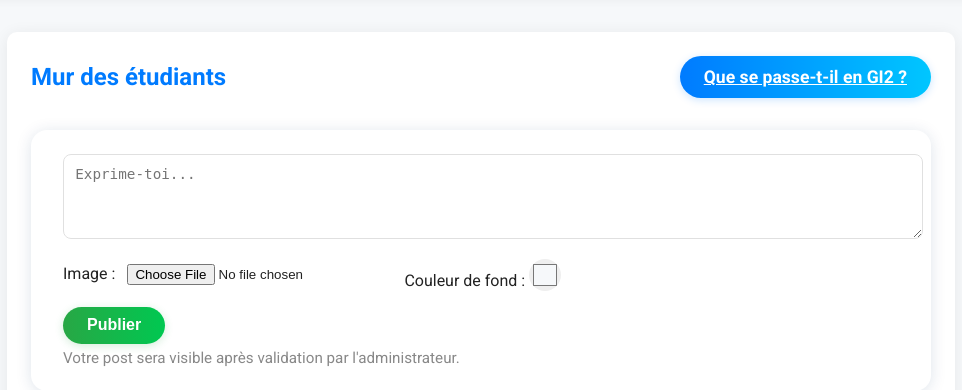
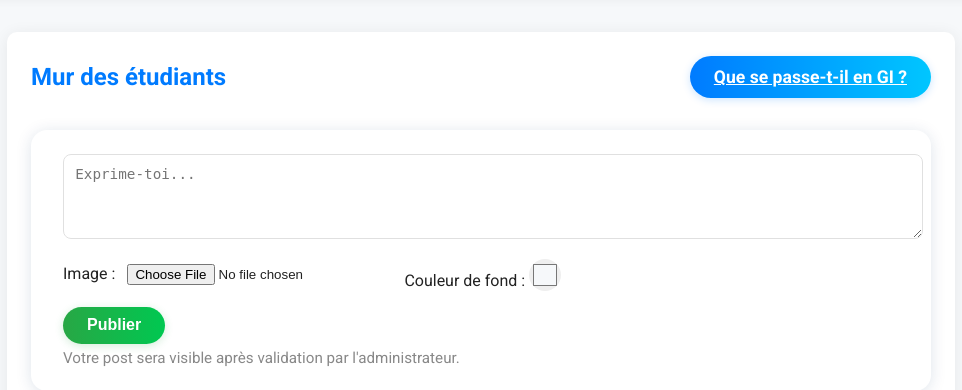
Before and after one commit to Gianny-art/IUT-courses, a Flask app: template templates/feed.html in a window 1280 px wide. Shown: the part 140-530 px from the top of the page, without its empty margins (159-1121 px from the left). Run offline with Flask 3, Linux system fonts and the light colour scheme; the template is opened without the code that fills it: most values are stand-ins (such as "Sample title", 1, 10 or a date in 2020).

Commit message:
Ajout du fichier

```diff
--- a/templates/feed.html
+++ b/templates/feed.html
@@ -107,7 +107,7 @@ body, .feed-block { font-family: 'Roboto', Arial, sans-serif; }
 
 <div class="feed-header">
     <span style="font-size:1.5em;font-weight:bold;color:#007bff;">Mur des étudiants</span>
-    <a href="{{ url_for('gi2_news') }}" class="gi2-btn">Que se passe-t-il en GI2 ?</a>
+    <a href="{{ url_for('gi2_news') }}" class="gi2-btn">Que se passe-t-il en GI ?</a>
 </div>
 
 {% if is_admin %}
```
